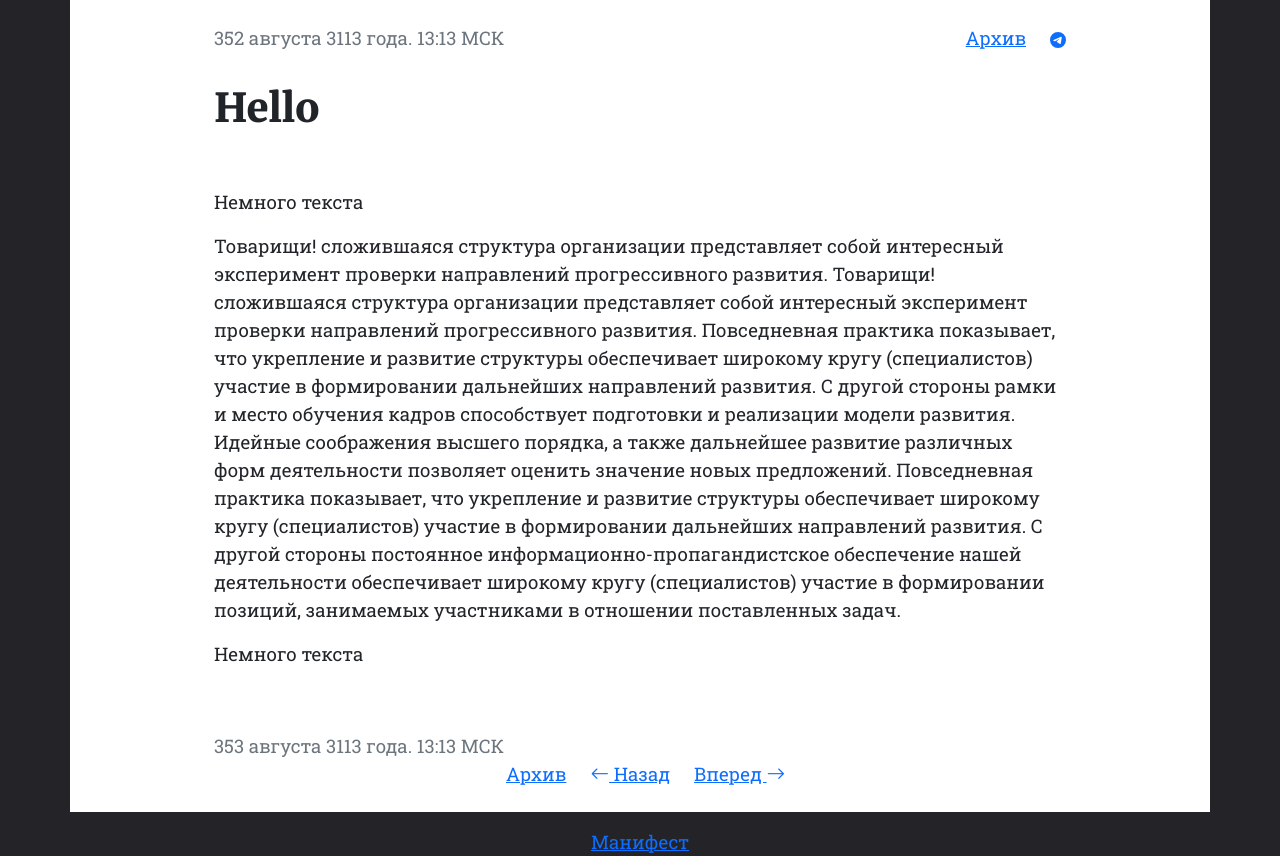
After one commit to milssky/justfound_ru, a Django app: template templates/web_board/page.html in a window 1280 px wide. The commit adds this page. Run offline with Django 4.2, Linux system fonts and the light colour scheme; the template is opened without the code that fills it, so the values that code supplies are empty; some libraries are stand-ins or nearby versions.

Commit message:
Страница раскидана на части шаблонов

```diff
--- a/justfound/settings.py
+++ b/justfound/settings.py
@@ -108,7 +108,7 @@ AUTH_PASSWORD_VALIDATORS = [
 
 LANGUAGE_CODE = "ru-ru"
 
-TIME_ZONE = "UTC+3"
+TIME_ZONE = "Europe/Moscow"
 
 USE_I18N = True
 
--- /dev/null
+++ b/templates/web_board/includes/page_footer.html
@@ -0,0 +1,14 @@
+<div class="page__info_bottom row pt-5 px-5 ">
+    <div class="page_date col-auto me-auto text-secondary">353 августа 3113 года. 13:13 МСК</div>
+    <nav class="page_nav col-auto offset-md-4">
+        <div class="row text-center">
+            <div class="page_nav__archive col-auto"><a href="">Архив</a></div>
+            <div class="page__prev col-auto">
+                <a href=""><i class="bi bi-arrow-left"></i> Назад</a>
+            </div>
+            <div class="page__next col-auto">
+                <a href="">Вперед <i class="bi bi-arrow-right"></i></a>
+            </div>
+        </div>
+    </nav>
+</div>
--- /dev/null
+++ b/templates/web_board/includes/page_header.html
@@ -0,0 +1,16 @@
+<div class="px-5 page__info_top row">
+    <div class="page_date col-auto me-auto pb-3 text-secondary">352 августа 3113 года. 13:13 МСК</div>
+    <nav class="page_nav col-auto">
+        <div class="row  text-center">
+            <div class="page_nav__archive col-auto"><a href="">Архив</a></div>
+            <div class="page_nav__tg col-auto">
+                <a href="https://t.me/justfound_ru" target="_blank">
+                    <svg xmlns="http://www.w3.org/2000/svg" width="16" height="16" fill="currentColor"
+                         class="bi bi-telegram" viewBox="0 0 16 16">
+                        <path d="M16 8A8 8 0 1 1 0 8a8 8 0 0 1 16 0zM8.287 5.906c-.778.324-2.334.994-4.666 2.01-.378.15-.577.298-.595.442-.03.243.275.339.69.47l.175.055c.408.133.958.288 1.243.294.26.006.549-.1.868-.32 2.179-1.471 3.304-2.214 3.374-2.23.05-.012.12-.026.166.016.047.041.042.12.037.141-.03.129-1.227 1.241-1.846 1.817-.193.18-.33.307-.358.336a8.154 8.154 0 0 1-.188.186c-.38.366-.664.64.015 1.088.327.216.589.393.85.571.284.194.568.387.936.629.093.06.183.125.27.187.331.236.63.448.997.414.214-.02.435-.22.547-.82.265-1.417.786-4.486.906-5.751a1.426 1.426 0 0 0-.013-.315.337.337 0 0 0-.114-.217.526.526 0 0 0-.31-.093c-.3.005-.763.166-2.984 1.09z"/>
+                    </svg>
+                </a>
+            </div>
+        </div>
+    </nav>
+</div>
--- /dev/null
+++ b/templates/web_board/page.html
@@ -0,0 +1,25 @@
+{% extends 'base.html' %}
+{% block title %}{% endblock %}
+{% block content %}
+    <div class="page px-5 py-4">
+        {% include 'web_board/includes/page_header.html' %}
+        <div class="page__title pb-5 pt-3 px-5 "><h1>Hello</h1></div>
+        <div class="page__content px-5 ">
+            <p>Немного текста</p>
+            <p>Товарищи! сложившаяся структура организации представляет собой интересный эксперимент проверки
+                направлений прогрессивного развития. Товарищи! сложившаяся структура организации представляет собой
+                интересный эксперимент проверки направлений прогрессивного развития.
+                Повседневная практика показывает, что укрепление и развитие структуры обеспечивает широкому кругу
+                (специалистов) участие в формировании дальнейших направлений развития. С другой стороны рамки и место
+                обучения кадров способствует подготовки и реализации модели развития. Идейные соображения высшего
+                порядка, а также дальнейшее развитие различных форм деятельности позволяет оценить значение новых
+                предложений.
+                Повседневная практика показывает, что укрепление и развитие структуры обеспечивает широкому кругу
+                (специалистов) участие в формировании дальнейших направлений развития. С другой стороны постоянное
+                информационно-пропагандистское обеспечение нашей деятельности обеспечивает широкому кругу (специалистов)
+                участие в формировании позиций, занимаемых участниками в отношении поставленных задач.</p>
+            <p>Немного текста</p>
+        </div>
+        {% include 'web_board/includes/page_footer.html' %}
+    </div>
+{% endblock %}
--- a/web_board/views.py
+++ b/web_board/views.py
@@ -4,7 +4,7 @@ from telegram_group_poster.utils import send_message
 
 
 def index(request):
-    return render(request, "base.html")
+    return render(request, "web_board/page.html")
 
 
 def send(request):
```
Also changed, not shown: templates/base.html (+1 -39 lines).
